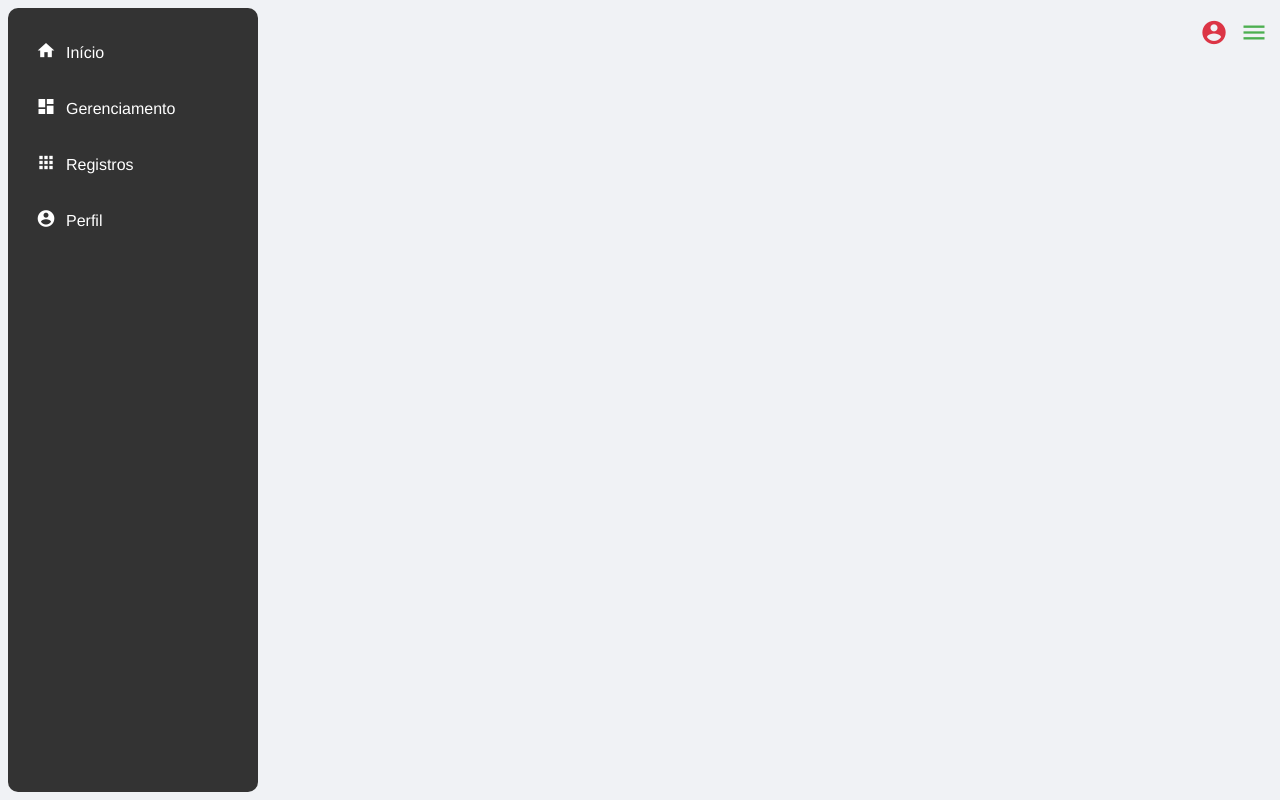
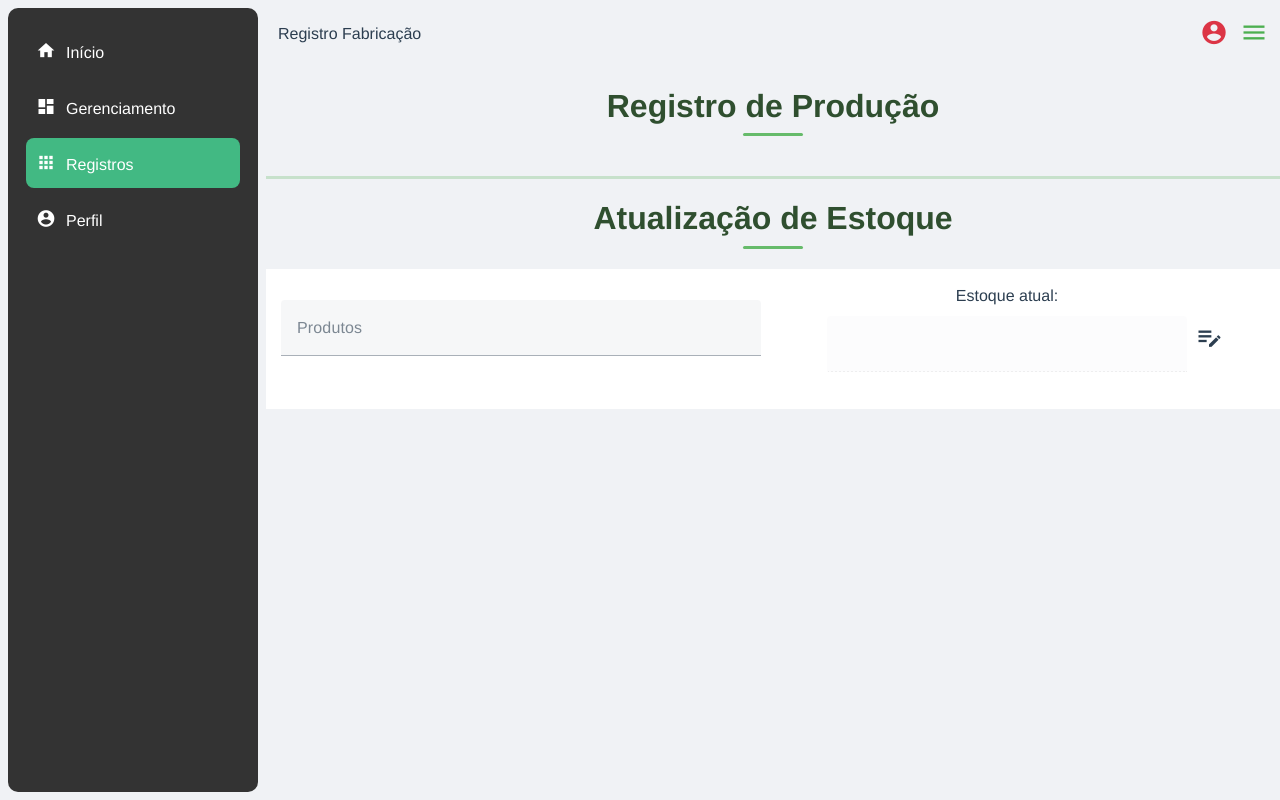
Before and after one commit to oondels/reciplast, a Vue app: page /registros in a window 1280 px wide. Built offline with nearby package versions, Linux system fonts and the light colour scheme; no server answers; what vue3-apexcharts would draw is missing.

Commit message:
registro de produção

```diff
--- a/src/router/index.js
+++ b/src/router/index.js
@@ -1,5 +1,6 @@
 import DashBoard from '@/views/DashBoard.vue'
 import HomeView from '@/views/HomeView.vue'
+import RegistrosApp from '@/views/RegistrosApp.vue'
 import { createRouter, createWebHistory } from 'vue-router'
 
 const routes = [
@@ -12,7 +13,12 @@ const routes = [
     path: '/dashboard',
     name: 'Gerenciamento',
     component: DashBoard
-  }
+  },
+  {
+    path: '/registros',
+    name: 'Registro Fabricação',
+    component: RegistrosApp
+  },
 ]
 
 const router = createRouter({
--- /dev/null
+++ b/src/views/RegistrosApp.vue
@@ -0,0 +1,203 @@
+<template>
+  <div class="registros-container">
+    <h4 class="register-title">Registro de Produção</h4>
+
+    <div class="form">
+			<!-- Refazer -> Fazer Loop for com os produtos para exibir os form e ficar mais clean -->
+      <div class="register" v-if="fardoSacola">
+        <p>
+          Registrar produção de Sacola de Plástico:
+          {{ selectedFardoSacola ? selectedFardoSacola + " Kg" : "Selecione um fardo" }}
+        </p>
+
+        <div class="actions">
+          <v-select clearable :items="fardoSacola" v-model="selectedFardoSacola">
+            Produção Sacola
+          </v-select>
+
+          <v-btn prepend-icon="mdi mdi-plus-circle">Adicionar</v-btn>
+        </div>
+      </div>
+
+      <div class="register" v-if="fardoGrao">
+        <p>
+          Registrar produção de Grão de Plástico:
+          {{ selectedFardoGrao ? selectedFardoGrao + " Kg" : "Selecione um fardo" }}
+        </p>
+
+        <div class="actions">
+          <v-select clearable :items="fardoGrao" v-model="selectedFardoGrao">
+            Produção Sacola
+          </v-select>
+
+          <v-btn prepend-icon="mdi mdi-plus-circle">Adicionar</v-btn>
+        </div>
+      </div>
+    </div>
+
+    <v-divider :thickness="3" class="border-opacity-25" color="success"></v-divider>
+
+    <h4 class="register-title">Atualização de Estoque</h4>
+
+    <div class="form">
+      <div class="register row justify-content-center align-items-center">
+        <!-- Combobox à esquerda -->
+        <div class="col-md-6">
+          <v-combobox
+            clearable
+            v-model="selectedProduto"
+            :items="produtos"
+            label="Produtos"
+            class="w-100"
+          />
+        </div>
+
+        <div class="col-md-6 d-flex justify-content-center align-items-center">
+          <div class="w-75">
+            <span class="d-block text-center">Estoque atual:</span>
+            <v-text-field
+              class="mt-2 w-100"
+              :disabled="!selectedProduto || !editProduto"
+              :label="produtoEstoque[selectedProduto]"
+              v-model="newProductStock"
+              type="number"
+            />
+          </div>
+          <i
+            class="mdi fs-3 ms-2"
+            :class="editProduto ? 'mdi-pencil' : 'mdi-playlist-edit'"
+            role="button"
+            @click="toggleEditProduto"
+          ></i>
+        </div>
+
+        <v-btn v-if="newProductStock" color="success">Atualizar</v-btn>
+      </div>
+    </div>
+  </div>
+</template>
+
+<script>
+import axios from "axios";
+import ip from "../ip";
+
+export default {
+  name: "RegistrosApp",
+  components: {},
+  props: {},
+
+  data() {
+    return {
+      fardoSacola: null,
+      fardoGrao: null,
+
+      selectedFardoSacola: null,
+      selectedFardoGrao: null,
+
+      produtos: [],
+      produtoEstoque: {},
+      selectedProduto: null,
+      editProduto: false,
+      newProductStock: null,
+
+    };
+  },
+
+  mounted() {
+    this.fecthFardoSacola();
+    this.fecthFardoGrao();
+    this.fetchProdutos();
+  },
+
+  methods: {
+    fecthFardoSacola() {
+      axios
+        .get(`${ip}/estoque/fardo-produto/3`)
+        .then((response) => {
+          this.fardoSacola = response.data[0].producao;
+        })
+        .catch((error) => {
+          console.log("Erro ao consultar fardos: ", error);
+        });
+    },
+
+    fecthFardoGrao() {
+      axios
+        .get(`${ip}/estoque/fardo-produto/4`)
+        .then((response) => {
+          this.fardoGrao = response.data[0].producao;
+        })
+        .catch((error) => {
+          console.log("Erro ao consultar fardos: ", error);
+        });
+    },
+
+    fetchProdutos() {
+      axios
+        .get(`${ip}/estoque/get-produtos`)
+        .then((response) => {
+          response.data.forEach((produto) => {
+            this.produtos.push(produto.nome);
+
+            this.produtoEstoque[produto.nome] = produto.quantidade;
+          });
+          console.log(response.data);
+        })
+        .catch((error) => {
+          console.log("Erro ao consultar produtos: ", error);
+        });
+    },
+
+    toggleEditProduto() {
+      this.editProduto = !this.editProduto;
+    },
+
+    postProdutoEstoque() {
+      // axios
+      // .post(`${ip}/estoque/post-produto-estoque`, {
+      // 	produto: this.selectedProduto,
+      // 	quantidade: this.newProductStock
+      // })
+    },
+  },
+};
+</script>
+
+<style scoped>
+.registros-container {
+  height: 100vh;
+}
+
+.form {
+  display: grid;
+  grid-template-columns: repeat(auto-fit, minmax(400px, 1fr));
+  gap: 20px;
+  width: 100%;
+  margin-bottom: 20px;
+}
+
+.register {
+  padding: 15px;
+  background-color: #fff;
+  border-radius: 10px;
+}
+
+.register-title {
+  font-size: 2em;
+  color: #2f4f2f;
+  text-align: center;
+  margin: 20px 0;
+  font-weight: bold;
+  position: relative;
+}
+
+.register-title::after {
+  content: "";
+  display: block;
+  width: 60px;
+  height: 3px;
+  background-color: #66bb6a;
+  margin: 8px auto 0;
+  border-radius: 5px;
+}
+</style>
```
